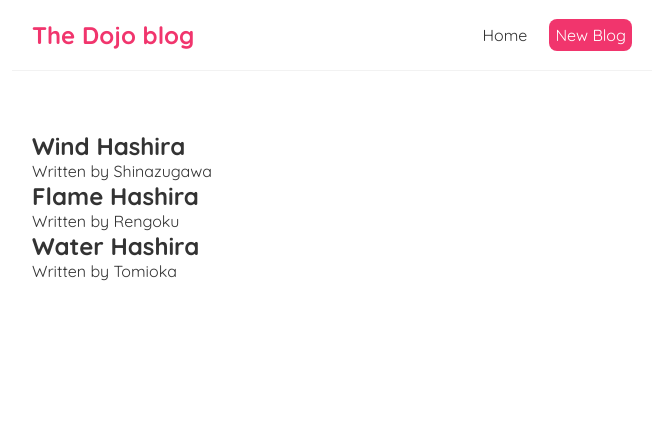
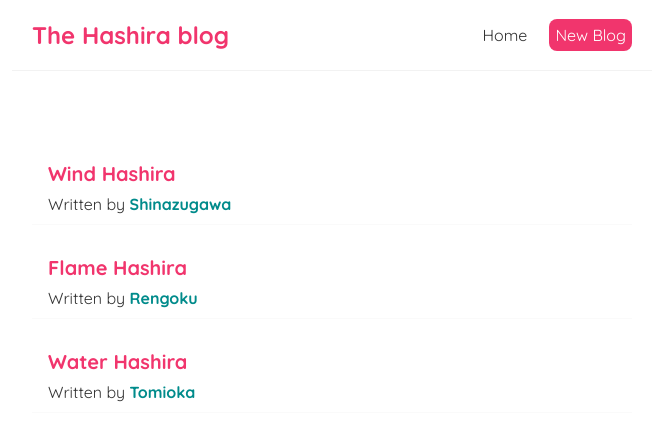
Before and after one commit to SurajSarangi/Hashira-blog, a React (Create React App) app: page / in a window 1280 px wide. Shown: the top 440 px of the page, without its empty margins (308-971 px from the left). Built offline with nearby package versions, Linux system fonts and the light colour scheme; the HTML template or start-up script is replaced by a standard one.

Commit message:
added styles and changed heading

```diff
--- a/src/Navbar.js
+++ b/src/Navbar.js
@@ -1,7 +1,7 @@
 const Navbar = () => {
 	return(
 		<nav className="navbar">
-			<h1>The Dojo blog</h1>
+			<h1>The Hashira blog</h1>
 			<div className="links">
 				<a href="/">Home</a>
 				<a href="/create" style={{
--- a/src/index.css
+++ b/src/index.css
@@ -6,6 +6,7 @@
   font-family: "Quicksand";
   color: #333;
 }
+/* navbar styles */
 .navbar {
   padding: 20px;
   display: flex;
@@ -28,8 +29,29 @@
 .navbar a:hover {
   color: #f1356d;
 }
+
+/* content styles */
 .content {
   max-width: 600px;
   margin: 40px auto;
   padding: 20px;
 }
+
+/* blog preview styles */
+.blog-preview {
+  padding: 10px 16px;
+  margin: 20px 0;
+  border-bottom: 1px solid #fafafa;
+}
+.blog-preview span{
+  color:darkcyan;
+  font-weight: bold;
+}
+.blog-preview:hover {
+  box-shadow: 1px 3px 5px rgba(0,0,0,0.1);
+}
+.blog-preview h2 {
+  font-size: 20px;
+  color: #f1356d;
+  margin-bottom: 8px;
+}
```
